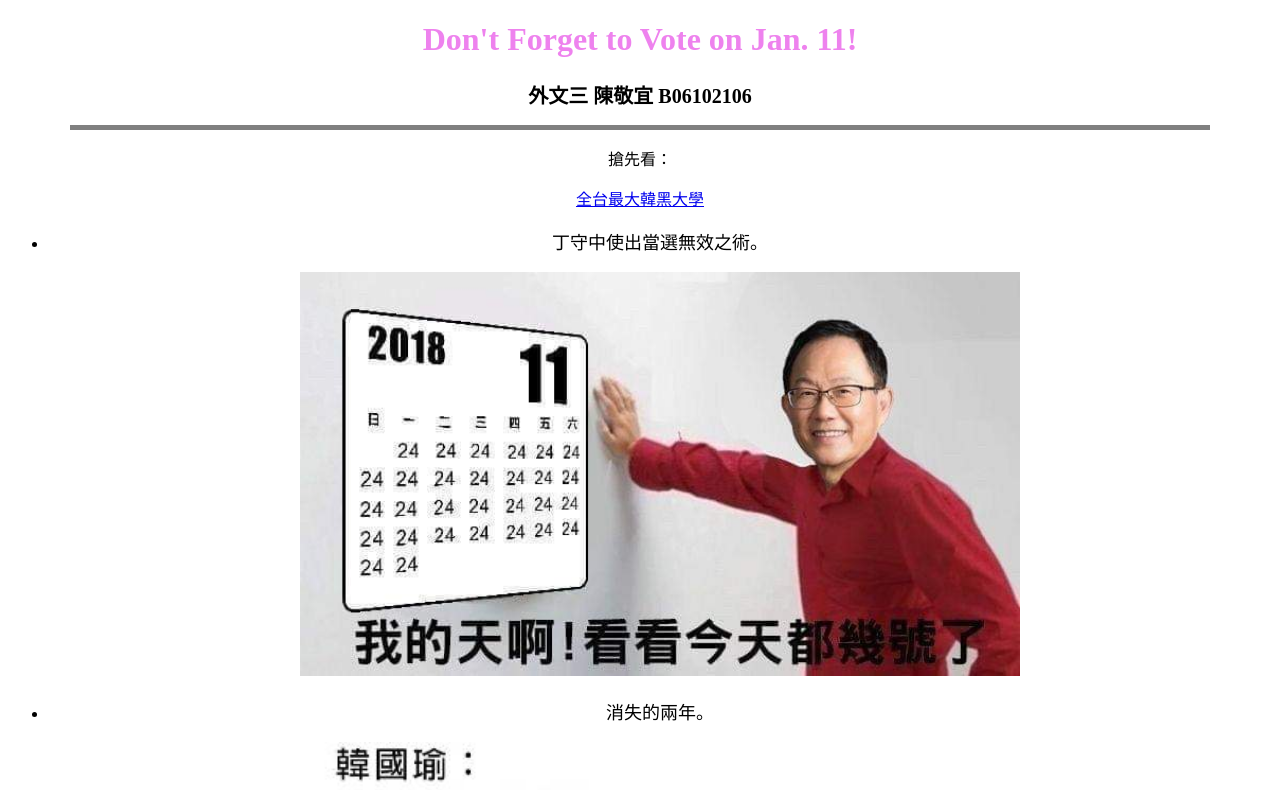
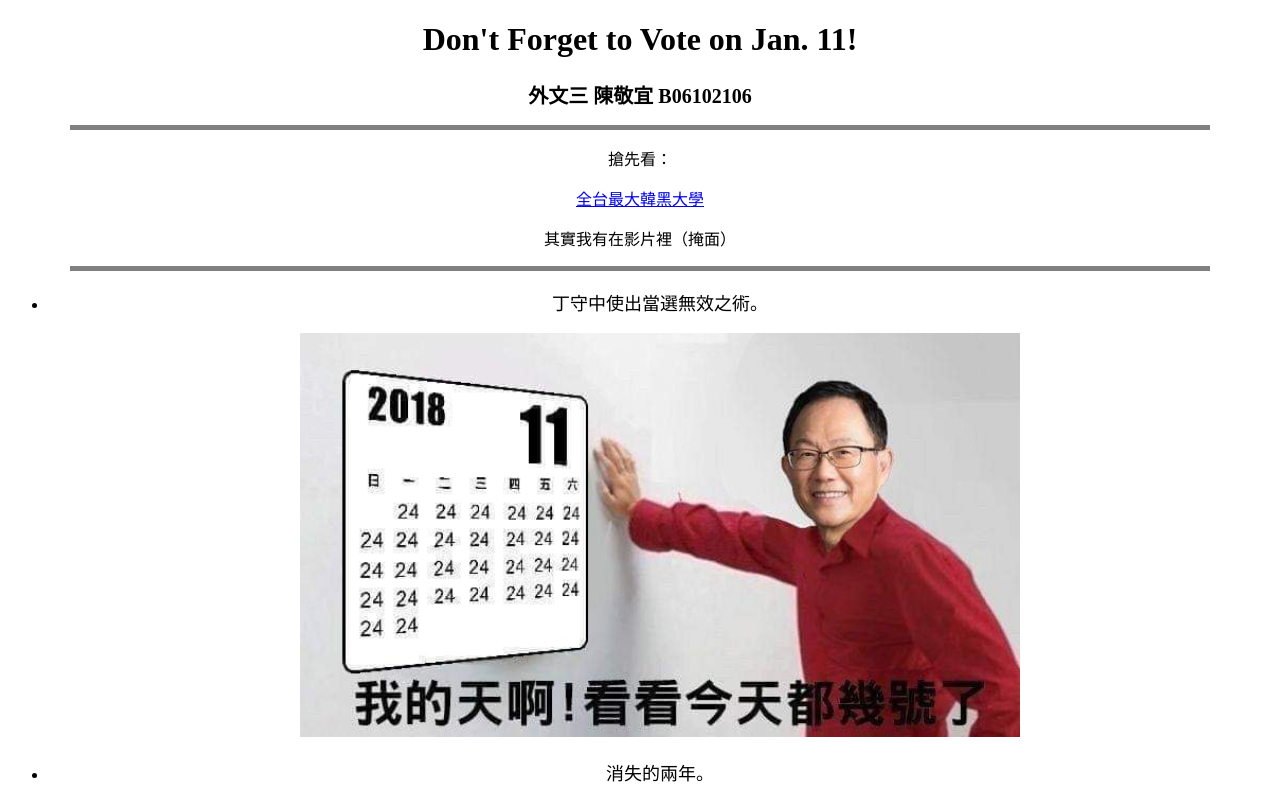
Before and after one commit to eileen71/R_htmlcss, a plain HTML site: page index.html in a window 1280 px wide. Shown: the top 790 px of the page. Drawn offline with Linux system fonts and the light colour scheme.

Commit message:
Update index.html

```diff
--- a/index.html
+++ b/index.html
@@ -1,8 +1,9 @@
 <!DOCTYPE html>
-<html align="center" font-family:"Microsoft JhengHei">
+<html align="center">
     <head>
         <title>Happy Place</title>
         <style>
+            font-family:"Microsoft JhengHei"
             h1{
             color:violet;
             text-align:center;
@@ -32,6 +33,8 @@
         <hr size="5" align="center" noshade width="90%">
         <p>搶先看：</p>
         <a href="https://youtu.be/GUfBV0IyKWs">全台最大韓黑大學 </a>
+        <p>其實我有在影片裡（掩面）</p>
+        <hr size="5" align="center" noshade width="90%">
         <ul>
         <li><p style="font-size:18px">丁守中使出當選無效之術。</p>
         <p>
```
